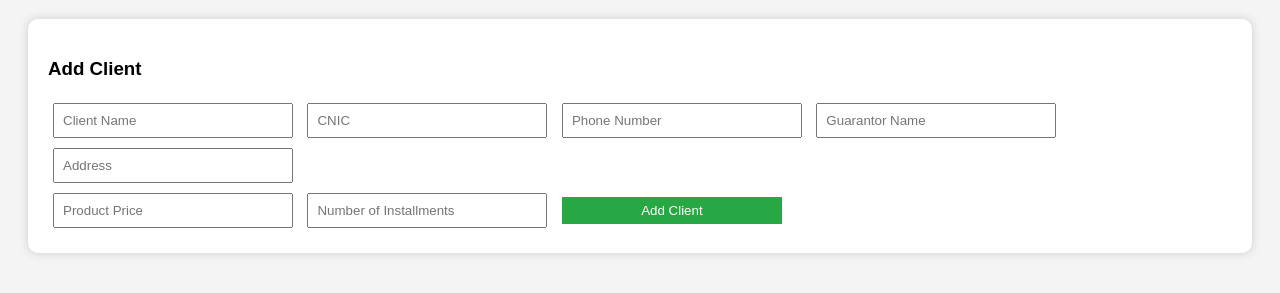
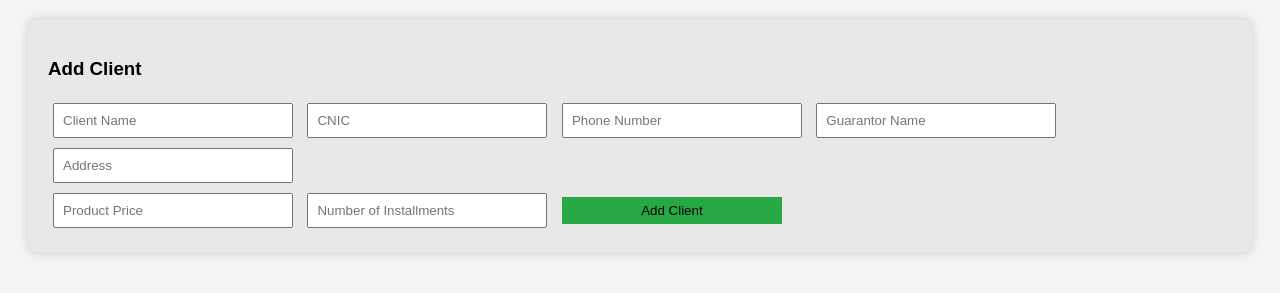
Before and after one commit to Sohaibhassan-maker/Asan-qist, a plain HTML site: page index.html in a window 1280 px wide. Shown: the part 89-382 px from the top of the page. Drawn offline with nearby package versions, Linux system fonts and the light colour scheme; no server answers.

Commit message:
Add files via upload

```diff
--- a/index.html
+++ b/index.html
@@ -7,12 +7,12 @@
         body { font-family: Arial; background:#f4f4f4; padding:20px; }
         h1 { text-align:center; }
         .container {
-            background:white; padding:20px; border-radius:10px;
+            background:rgb(232, 232, 232); padding:20px; border-radius:10px;
             box-shadow:0 0 10px #ccc;
         }
         input, button { padding:8px; margin:5px; width:220px; }
 
-        button { border:none; cursor:pointer; color:white; padding:6px 10px; }
+        button { border:none; cursor:pointer; color:rgb(0, 0, 0); padding:6px 10px; }
         .addBtn{background:#28a745;}
         .payBtn{background:#007bff;}
         .pdfBtn{background:#6f42c1;}
```
